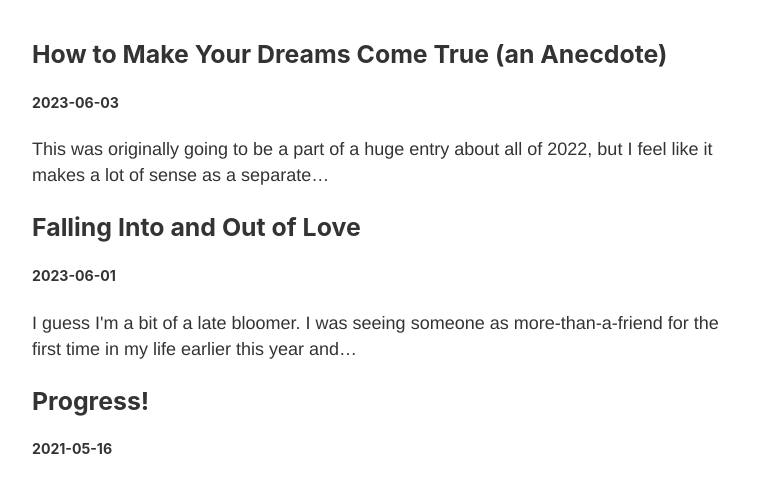
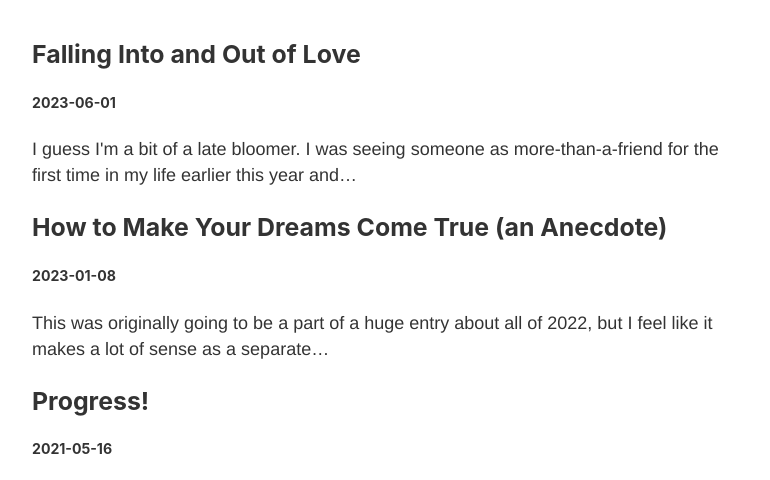
Before and after one commit to alainlou/website, a Gatsby site: page /blog in a window 1280 px wide. Shown: the part 268-748 px from the top of the page, without its empty margins (251-1021 px from the left). Built offline with nearby package versions, Linux system fonts and the light colour scheme; Gatsby itself is replaced by a stand-in of ours.

Commit message:
move to original date

```diff
--- a/static/blog/2023-06-03.md
+++ b/static/blog/2023-01-08.md
@@ -1,7 +1,7 @@
 ---
 title: "How to Make Your Dreams Come True (an Anecdote)"
 author: "Alain Lou"
-date: "2023-06-03"
+date: "2023-01-08"
 ---
 
 This was originally going to be a part of a huge entry about all of 2022, but I feel like it makes a lot of sense as a separate anecdote/lesson.
```
